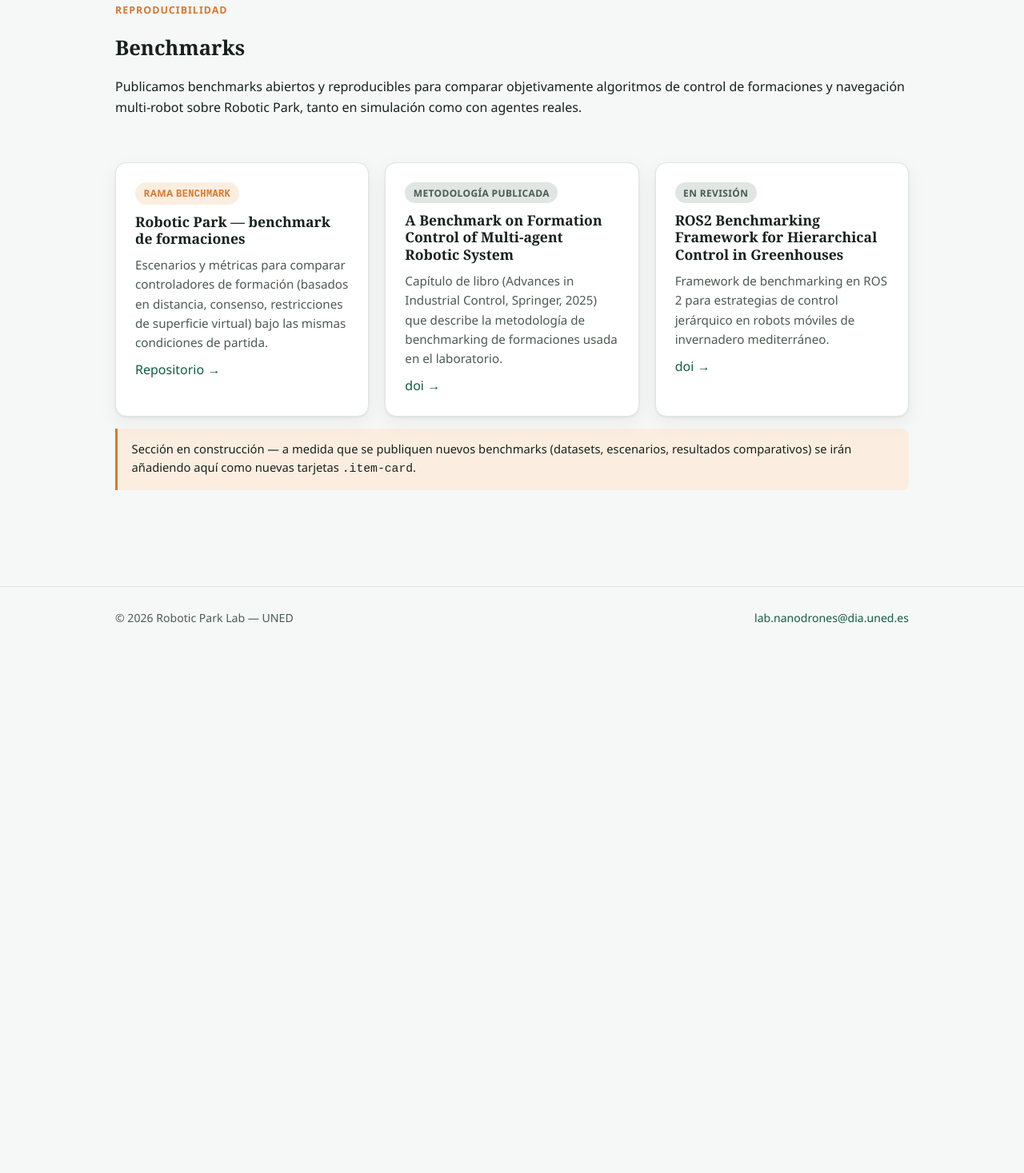
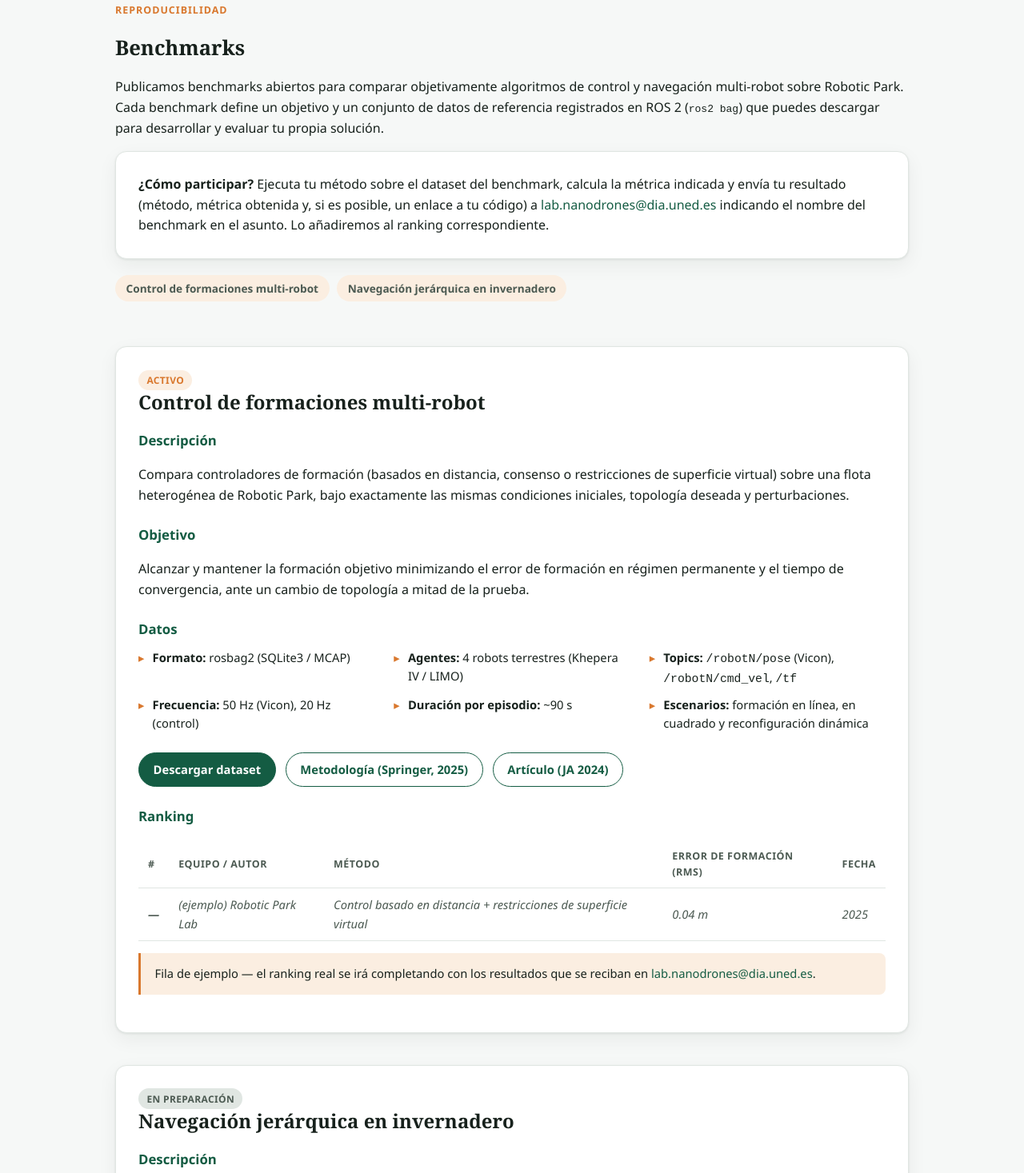
Before and after one commit to Robotic-Park-Lab/Robotic-Park-Lab.github.io, a plain HTML site: page benchmarks.html in a window 1280 px wide. Shown: the part 120-1587 px from the top of the page at 80% size. Before the commit the page ends 933 px from the top, so only its background shows below. Drawn offline with Linux system fonts and the light colour scheme.

Commit message:
Rediseña Benchmarks: secciones completas por benchmark con datos descargables y ranking

```diff
--- a/assets/style.css
+++ b/assets/style.css
@@ -262,3 +262,65 @@ main { padding: 3rem 0 4rem; }
 .entry:last-child { margin-bottom: 0; }
 .entry-title { font-weight: 700; }
 .entry-meta { color: var(--color-text-muted); font-size: 0.92rem; }
+
+/* ---------- Benchmarks (una sección completa por benchmark) ---------- */
+
+.benchmark {
+  border: 1px solid var(--color-border);
+  border-radius: var(--radius);
+  box-shadow: var(--shadow-soft);
+  background: var(--color-surface);
+  padding: 1.75rem 1.75rem 2rem;
+  margin-bottom: 2.5rem;
+}
+
+.benchmark h2 { margin-top: 0; }
+
+.benchmark-sub {
+  font-size: 1.05rem;
+  font-weight: 700;
+  margin: 1.5rem 0 0.6rem;
+  color: var(--color-primary);
+}
+.benchmark-sub:first-of-type { margin-top: 1.25rem; }
+
+.data-specs {
+  list-style: none;
+  margin: 0;
+  padding: 0;
+  display: grid;
+  grid-template-columns: repeat(auto-fit, minmax(220px, 1fr));
+  gap: 0.5rem 1.5rem;
+}
+.data-specs li {
+  font-size: 0.92rem;
+  padding-left: 1.1rem;
+  position: relative;
+}
+.data-specs li::before {
+  content: "▸";
+  position: absolute;
+  left: 0;
+  color: var(--color-accent);
+}
+.data-specs strong { color: var(--color-text); }
+
+.ranking-table {
+  width: 100%;
+  border-collapse: collapse;
+  margin-top: 0.5rem;
+  font-size: 0.92rem;
+}
+.ranking-table th, .ranking-table td {
+  text-align: left;
+  padding: 0.55rem 0.75rem;
+  border-bottom: 1px solid var(--color-border);
+}
+.ranking-table th {
+  color: var(--color-text-muted);
+  font-size: 0.78rem;
+  text-transform: uppercase;
+  letter-spacing: 0.04em;
+}
+.ranking-table td.rank-pos { font-weight: 700; color: var(--color-accent); }
+.ranking-table tr.rank-example td { color: var(--color-text-muted); font-style: italic; }
--- a/benchmarks.html
+++ b/benchmarks.html
@@ -4,7 +4,7 @@
 <meta charset="UTF-8">
 <meta name="viewport" content="width=device-width, initial-scale=1.0">
 <title>Benchmarks — Robotic Park Lab</title>
-<meta name="description" content="Benchmarks reproducibles de control de formaciones y robótica multi-agente publicados por Robotic Park Lab (UNED).">
+<meta name="description" content="Benchmarks reproducibles de control multi-agente publicados por Robotic Park Lab (UNED), con datasets descargables en ROS 2 y ranking de resultados.">
 <link rel="icon" href="assets/img/logo.png">
 <link rel="stylesheet" href="assets/style.css">
 </head>
@@ -31,39 +31,124 @@
       <p class="eyebrow">Reproducibilidad</p>
       <h1 class="section-title">Benchmarks</h1>
       <p>
-        Publicamos benchmarks abiertos y reproducibles para comparar objetivamente algoritmos de
-        control de formaciones y navegación multi-robot sobre Robotic Park, tanto en simulación
-        como con agentes reales.
+        Publicamos benchmarks abiertos para comparar objetivamente algoritmos de control y
+        navegación multi-robot sobre Robotic Park. Cada benchmark define un objetivo y un conjunto
+        de datos de referencia registrados en ROS 2 (<code>ros2 bag</code>) que puedes descargar
+        para desarrollar y evaluar tu propia solución.
+      </p>
+      <div class="card">
+        <p style="margin:0">
+          <strong>¿Cómo participar?</strong> Ejecuta tu método sobre el dataset del benchmark,
+          calcula la métrica indicada y envía tu resultado (método, métrica obtenida y, si es
+          posible, un enlace a tu código) a
+          <a href="mailto:lab.nanodrones@dia.uned.es">lab.nanodrones@dia.uned.es</a>
+          indicando el nombre del benchmark en el asunto. Lo añadiremos al ranking correspondiente.
+        </p>
+      </div>
+      <nav class="toc" aria-label="Benchmarks disponibles">
+        <a href="#formacion-multirobot">Control de formaciones multi-robot</a>
+        <a href="#navegacion-invernadero">Navegación jerárquica en invernadero</a>
+      </nav>
+    </section>
+
+    <section class="benchmark" id="formacion-multirobot">
+      <span class="status-badge">Activo</span>
+      <h2>Control de formaciones multi-robot</h2>
+
+      <p class="benchmark-sub">Descripción</p>
+      <p>
+        Compara controladores de formación (basados en distancia, consenso o restricciones de
+        superficie virtual) sobre una flota heterogénea de Robotic Park, bajo exactamente las
+        mismas condiciones iniciales, topología deseada y perturbaciones.
+      </p>
+
+      <p class="benchmark-sub">Objetivo</p>
+      <p>
+        Alcanzar y mantener la formación objetivo minimizando el error de formación en régimen
+        permanente y el tiempo de convergencia, ante un cambio de topología a mitad de la prueba.
+      </p>
+
+      <p class="benchmark-sub">Datos</p>
+      <ul class="data-specs">
+        <li><strong>Formato:</strong> rosbag2 (SQLite3 / MCAP)</li>
+        <li><strong>Agentes:</strong> 4 robots terrestres (Khepera IV / LIMO)</li>
+        <li><strong>Topics:</strong> <code>/robotN/pose</code> (Vicon), <code>/robotN/cmd_vel</code>, <code>/tf</code></li>
+        <li><strong>Frecuencia:</strong> 50 Hz (Vicon), 20 Hz (control)</li>
+        <li><strong>Duración por episodio:</strong> ~90 s</li>
+        <li><strong>Escenarios:</strong> formación en línea, en cuadrado y reconfiguración dinámica</li>
+      </ul>
+
+      <div class="button-row">
+        <a class="btn btn-primary" href="https://github.com/Robotic-Park-Lab/RoboticPark/tree/benchmark" target="_blank" rel="noopener">Descargar dataset</a>
+        <a class="btn btn-ghost" href="https://doi.org/10.1007/978-3-031-76312-0_10" target="_blank" rel="noopener">Metodología (Springer, 2025)</a>
+        <a class="btn btn-ghost" href="https://doi.org/10.17979/JA-CEA.2024.45.10749" target="_blank" rel="noopener">Artículo (JA 2024)</a>
+      </div>
+
+      <p class="benchmark-sub">Ranking</p>
+      <div style="overflow-x:auto">
+        <table class="ranking-table">
+          <thead>
+            <tr><th>#</th><th>Equipo / autor</th><th>Método</th><th>Error de formación (RMS)</th><th>Fecha</th></tr>
+          </thead>
+          <tbody>
+            <tr class="rank-example">
+              <td class="rank-pos">—</td>
+              <td>(ejemplo) Robotic Park Lab</td>
+              <td>Control basado en distancia + restricciones de superficie virtual</td>
+              <td>0.04 m</td>
+              <td>2025</td>
+            </tr>
+          </tbody>
+        </table>
+      </div>
+      <p class="note">
+        Fila de ejemplo — el ranking real se irá completando con los resultados que se reciban en
+        <a href="mailto:lab.nanodrones@dia.uned.es">lab.nanodrones@dia.uned.es</a>.
       </p>
     </section>
 
-    <section class="section">
-      <div class="grid-cards">
-        <div class="item-card">
-          <span class="status-badge">Rama <code>benchmark</code></span>
-          <h3>Robotic Park — benchmark de formaciones</h3>
-          <p>Escenarios y métricas para comparar controladores de formación (basados en distancia, consenso, restricciones de superficie virtual) bajo las mismas condiciones de partida.</p>
-          <a href="https://github.com/Robotic-Park-Lab/RoboticPark/tree/benchmark" target="_blank" rel="noopener">Repositorio →</a>
-        </div>
-        <div class="item-card">
-          <span class="status-badge muted">Metodología publicada</span>
-          <h3>A Benchmark on Formation Control of Multi-agent Robotic System</h3>
-          <p>Capítulo de libro (Advances in Industrial Control, Springer, 2025) que describe la metodología de benchmarking de formaciones usada en el laboratorio.</p>
-          <a href="https://doi.org/10.1007/978-3-031-76312-0_10" target="_blank" rel="noopener">doi →</a>
-        </div>
-        <div class="item-card">
-          <span class="status-badge muted">En revisión</span>
-          <h3>ROS2 Benchmarking Framework for Hierarchical Control in Greenhouses</h3>
-          <p>Framework de benchmarking en ROS 2 para estrategias de control jerárquico en robots móviles de invernadero mediterráneo.</p>
-          <a href="https://doi.org/10.48550/arXiv.2602.15162" target="_blank" rel="noopener">doi →</a>
-        </div>
+    <section class="benchmark" id="navegacion-invernadero">
+      <span class="status-badge muted">En preparación</span>
+      <h2>Navegación jerárquica en invernadero</h2>
+
+      <p class="benchmark-sub">Descripción</p>
+      <p>
+        Evalúa estrategias de control jerárquico para la navegación autónoma de un robot móvil de
+        transporte en un invernadero mediterráneo, con pasillos estrechos y condiciones de
+        iluminación variables.
+      </p>
+
+      <p class="benchmark-sub">Objetivo</p>
+      <p>
+        Completar una ruta de entrega punto a punto minimizando el tiempo total y el número de
+        intervenciones/recuperaciones, sin colisionar con la estructura del invernadero.
+      </p>
+
+      <p class="benchmark-sub">Datos</p>
+      <ul class="data-specs">
+        <li><strong>Formato:</strong> rosbag2 (MCAP)</li>
+        <li><strong>Agente:</strong> robot diferencial/Ackermann de transporte</li>
+        <li><strong>Topics:</strong> <code>/scan</code>, <code>/odom</code>, <code>/tf</code>, <code>/cmd_vel</code>, <code>/map</code></li>
+        <li><strong>Escenario:</strong> mapa de invernadero real y simulado (MVSim)</li>
+      </ul>
+
+      <div class="button-row">
+        <a class="btn btn-ghost" href="https://doi.org/10.48550/arXiv.2602.15162" target="_blank" rel="noopener">Artículo (en revisión)</a>
       </div>
+
+      <p class="benchmark-sub">Ranking</p>
       <p class="note">
-        Sección en construcción — a medida que se publiquen nuevos benchmarks (datasets,
-        escenarios, resultados comparativos) se irán añadiendo aquí como nuevas tarjetas
-        <code>.item-card</code>.
+        Benchmark en preparación — el dataset y el ranking se publicarán aquí en cuanto estén
+        listos.
       </p>
     </section>
+
+    <p class="note">
+      ¿Quieres proponer un nuevo benchmark del laboratorio? Escribe a
+      <a href="mailto:lab.nanodrones@dia.uned.es">lab.nanodrones@dia.uned.es</a>. Para añadirlo a
+      esta página, duplica un bloque <code>&lt;section class="benchmark"&gt;</code> completo
+      (Descripción / Objetivo / Datos / enlace de descarga / Ranking).
+    </p>
 
   </div>
 </main>
```
Also changed, not shown: 1 other file.
